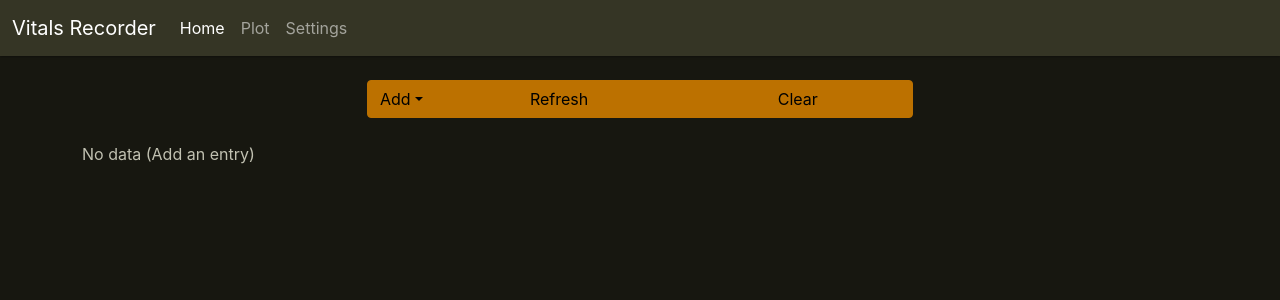
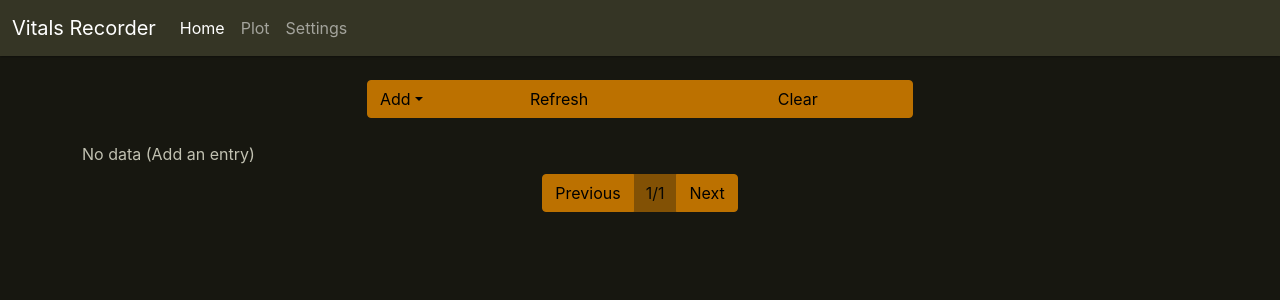
Before and after one commit to chrisvrose/bdrec, a Next.js app: page / in a window 1280 px wide. Shown: the top 300 px of the page. Built offline with nearby package versions, Linux system fonts and the light colour scheme.

Commit message:
[add] pagination
Note: required adding a method to get counts

```diff
--- a/components/ItemView.tsx
+++ b/components/ItemView.tsx
@@ -3,7 +3,7 @@ import { useState } from 'react';
 import { Card, Accordion, Button, Modal } from 'react-bootstrap';
 import { dateTimeFormatOptions } from '../lib/constants';
 import { IDBItemHandler } from '../lib/idbWrapper';
-import { Item, ItemValueFormat, itemTypeMap } from '../lib/Item';
+import { Item, ItemValueFormat } from '../lib/Item';
 import { ItemTypeToString } from '../lib/Item';
 
 export const ItemView: FC<Item & { eventKey: string }> = function (props) {
--- a/components/ItemsView.tsx
+++ b/components/ItemsView.tsx
@@ -1,4 +1,4 @@
-import type { FC, ReactChild } from 'react';
+import { FC, ReactChild, useEffect } from 'react';
 import { useState } from 'react';
 import {
     Accordion,
@@ -15,21 +15,38 @@ import { IDBItemHandler } from '../lib/idbWrapper';
 import { ItemType, itemTypeMap } from '../lib/Item';
 import { useIDBFetcher } from '../lib/miscSwr';
 import { ItemView } from './ItemView';
-import { CreateTempForm } from './CreateTempForm';
-import { CreateOxyForm } from './CreateOxyForm';
+import { CreateTempForm } from './forms/CreateTempForm';
+import { CreateOxyForm } from './forms/CreateOxyForm';
 
 export const ItemsView: FC = function () {
+    // which page am i in?
+    const [pageNum, setPageNum] = useState(0);
+    const pageOffset = pageNum * pageSizes;
+
+    // how many pages?
+    const [pageCount, setPageCount] = useState(1);
+    // fetch the number of pages when starting
+    useEffect(() => {
+        (async () => {
+            const count = await IDBItemHandler.getCount();
+            // >>0 forces a convert to integer style math - much faster than rounding altho less readable
+            setPageCount(((count / pageSizes) >> 0) + 1);
+        })().catch((e) => console.error('Error fetching page count', e));
+    }, []);
+    // data fetching
     const { data, error, mutate } = useIDBFetcher(
         'getVal',
         true,
-        undefined,
+        pageOffset,
         pageSizes,
         { refreshInterval: 2000 }
     );
+    // helper function
     const updateData = () => mutate(undefined, true);
 
+    // delete everything modal state
     const [showClearModal, setShowClearModal] = useState(false);
-
+    // create form modal states
     const [showCreateTemp, setShowCreateTemp] = useState(false);
     const [showCreateOxy, setShowCreateOxy] = useState(false);
 
@@ -121,6 +138,33 @@ export const ItemsView: FC = function () {
             <br />
 
             {dataFragment}
+
+            <Row style={{ textAlign: 'center' }} md={8}>
+                <Col md={{ span: 6, offset: 3 }}>
+                    <ButtonGroup className="spacer-top-margin">
+                        <Button
+                            onClick={() => {
+                                if (pageNum > pageCount) setPageNum(0);
+                                else if (pageNum < 1) setPageNum(0);
+                                else setPageNum(pageNum - 1);
+                            }}
+                        >
+                            Previous
+                        </Button>
+                        <Button disabled>{`${
+                            pageNum + 1
+                        }/${pageCount}`}</Button>
+                        <Button
+                            onClick={() => {
+                                // increment only if lesser
+                                pageNum < (pageCount-1) && setPageNum(pageNum + 1);
+                            }}
+                        >
+                            Next
+                        </Button>
+                    </ButtonGroup>
+                </Col>
+            </Row>
         </>
     );
 };
--- a/components/CreateTempForm.tsx
+++ b/components/forms/CreateOxyForm.tsx
@@ -1,18 +1,18 @@
 import type { Dispatch, FC, SetStateAction } from "react";
 import { Modal, Form,Button } from "react-bootstrap";
-import { IDBItemHandler } from "../lib/idbWrapper";
-import { toTempMiddleFormat, Item, ItemType } from "../lib/Item";
+import { IDBItemHandler } from "../../lib/idbWrapper";
+import { toTempMiddleFormat, Item, ItemType } from "../../lib/Item";
 
-export interface CreateTempFormProps {
-    showCreateTemp: boolean;
-    setShowCreateTemp: Dispatch<SetStateAction<boolean>>;
+export interface CreateOxyFormProps {
+    showCreateOxy: boolean;
+    setShowCreateOxy: Dispatch<SetStateAction<boolean>>;
 }
-export const CreateTempForm:FC<CreateTempFormProps> = function CreateTempForm(props) {
-    const {showCreateTemp,setShowCreateTemp} = props;
+export const CreateOxyForm:FC<CreateOxyFormProps> = function CreateTempForm(props) {
+    const {showCreateOxy,setShowCreateOxy} = props;
     return <Modal
-        show={showCreateTemp}
+        show={showCreateOxy}
         onHide={() => {
-            setShowCreateTemp(false);
+            setShowCreateOxy(false);
         } }
     >
         <Form
@@ -20,38 +20,31 @@ export const CreateTempForm:FC<CreateTempFormProps> = function CreateTempForm(pr
                 e.preventDefault();
                 // little foobar
                 const formElement = e.target as any;
-                const num = Number(formElement.temp.value);
+                const num = parseInt(formElement.oxy.value);
                 const desc: string = formElement.desc.value;
                 // whether c is checked
-                const unit: boolean = formElement.unit.value === 'on' && formElement.unit[0].checked;
-                const tempMiddle = toTempMiddleFormat(num, unit);
                 // console.log('created', num, tempMiddle,desc, unit,);
                 IDBItemHandler.add(
-                    Item(ItemType.TEMP, undefined, tempMiddle, desc)
+                    Item(ItemType.OXY, undefined, num, desc)
                 );
 
-                setShowCreateTemp(false);
+                setShowCreateOxy(false);
             } }
         >
-            <Modal.Header>Add temp</Modal.Header>
+            <Modal.Header>Add Oxygen readings</Modal.Header>
             <Modal.Body>
                 <Form.Group>
-                    <Form.Label>Temperature</Form.Label>
+                    <Form.Label>Blood Oxygen Levels</Form.Label>
                     <Form.Control
-                        placeholder="Temperature"
+                        placeholder="SpO2 reading"
                         type="number"
-                        name="temp"
+                        name="oxy"
                         min={0}
-                        max={200}
-                        step={0.01} />
+                        max={100}
+                        />
                 </Form.Group>
 
-                <Form.Group>
-                    <Form.Label>Unit</Form.Label><br />
-                    <Form.Check inline type="radio" name="unit" label="C" />
-                    <Form.Check inline type="radio" name="unit" label="F" />
 
-                </Form.Group>
                 <Form.Group controlId="exampleForm.ControlTextarea1">
                     <Form.Label>Description</Form.Label>
                     <Form.Control
@@ -65,7 +58,7 @@ export const CreateTempForm:FC<CreateTempFormProps> = function CreateTempForm(pr
             <Modal.Footer>
                 <Button
                     variant="secondary"
-                    onClick={() => setShowCreateTemp(false)}
+                    onClick={() => setShowCreateOxy(false)}
                 >
                     Cancel
                 </Button>
--- a/components/CreateOxyForm.tsx
+++ b/components/forms/CreateTempForm.tsx
@@ -1,18 +1,18 @@
 import type { Dispatch, FC, SetStateAction } from "react";
 import { Modal, Form,Button } from "react-bootstrap";
-import { IDBItemHandler } from "../lib/idbWrapper";
-import { toTempMiddleFormat, Item, ItemType } from "../lib/Item";
+import { IDBItemHandler } from "../../lib/idbWrapper";
+import { toTempMiddleFormat, Item, ItemType } from "../../lib/Item";
 
-export interface CreateOxyFormProps {
-    showCreateOxy: boolean;
-    setShowCreateOxy: Dispatch<SetStateAction<boolean>>;
+export interface CreateTempFormProps {
+    showCreateTemp: boolean;
+    setShowCreateTemp: Dispatch<SetStateAction<boolean>>;
 }
-export const CreateOxyForm:FC<CreateOxyFormProps> = function CreateTempForm(props) {
-    const {showCreateOxy,setShowCreateOxy} = props;
+export const CreateTempForm:FC<CreateTempFormProps> = function CreateTempForm(props) {
+    const {showCreateTemp,setShowCreateTemp} = props;
     return <Modal
-        show={showCreateOxy}
+        show={showCreateTemp}
         onHide={() => {
-            setShowCreateOxy(false);
+            setShowCreateTemp(false);
         } }
     >
         <Form
@@ -20,31 +20,38 @@ export const CreateOxyForm:FC<CreateOxyFormProps> = function CreateTempForm(prop
                 e.preventDefault();
                 // little foobar
                 const formElement = e.target as any;
-                const num = parseInt(formElement.oxy.value);
+                const num = Number(formElement.temp.value);
                 const desc: string = formElement.desc.value;
                 // whether c is checked
+                const unit: boolean = formElement.unit.value === 'on' && formElement.unit[0].checked;
+                const tempMiddle = toTempMiddleFormat(num, unit);
                 // console.log('created', num, tempMiddle,desc, unit,);
                 IDBItemHandler.add(
-                    Item(ItemType.OXY, undefined, num, desc)
+                    Item(ItemType.TEMP, undefined, tempMiddle, desc)
                 );
 
-                setShowCreateOxy(false);
+                setShowCreateTemp(false);
             } }
         >
-            <Modal.Header>Add Oxygen readings</Modal.Header>
+            <Modal.Header>Add temp</Modal.Header>
             <Modal.Body>
                 <Form.Group>
-                    <Form.Label>Blood Oxygen Levels</Form.Label>
+                    <Form.Label>Temperature</Form.Label>
                     <Form.Control
-                        placeholder="SpO2 reading"
+                        placeholder="Temperature"
                         type="number"
-                        name="oxy"
+                        name="temp"
                         min={0}
-                        max={100}
-                        />
+                        max={200}
+                        step={0.01} />
                 </Form.Group>
 
+                <Form.Group>
+                    <Form.Label>Unit</Form.Label><br />
+                    <Form.Check inline type="radio" name="unit" label="C" />
+                    <Form.Check inline type="radio" name="unit" label="F" />
 
+                </Form.Group>
                 <Form.Group controlId="exampleForm.ControlTextarea1">
                     <Form.Label>Description</Form.Label>
                     <Form.Control
@@ -58,7 +65,7 @@ export const CreateOxyForm:FC<CreateOxyFormProps> = function CreateTempForm(prop
             <Modal.Footer>
                 <Button
                     variant="secondary"
-                    onClick={() => setShowCreateOxy(false)}
+                    onClick={() => setShowCreateTemp(false)}
                 >
                     Cancel
                 </Button>
--- a/lib/idbWrapper.ts
+++ b/lib/idbWrapper.ts
@@ -117,11 +117,27 @@ export class IDBItemHandler {
         transaction.commit();
         return items;
     }
-
+    /**
+     * Number of readings in the store
+     * @returns count of elements
+     */
+    static async getCount(){
+        const db = await this.db;
+        return db.count('readings');
+    }
+    /**
+     * Clears out all store entries
+     * @returns nothing
+     */
     static async clear() {
         const db = await this.db;
         return db.clear('readings');
     }
+    /**
+     * Delete entry at given date
+     * @param k Date
+     * @returns
+     */
     static async delete(k: Item[typeof IDBItemHandler._keyPath]) {
         const db = await this.db;
         return db.delete(IDBItemHandler._collName, k);
--- a/pages/settings.tsx
+++ b/pages/settings.tsx
@@ -8,6 +8,7 @@ import {
 import { useEffect, useState } from 'react';
 const Settings: NextPage = () => {
     const [selectedC, setSelectedC] = useState(false);
+    // get from localstorage
     useEffect(() => {
         setSelectedC(
             LocalStorageWrapper.get(localStorageKeys.tempIsCelcius, 'no') ===
```
